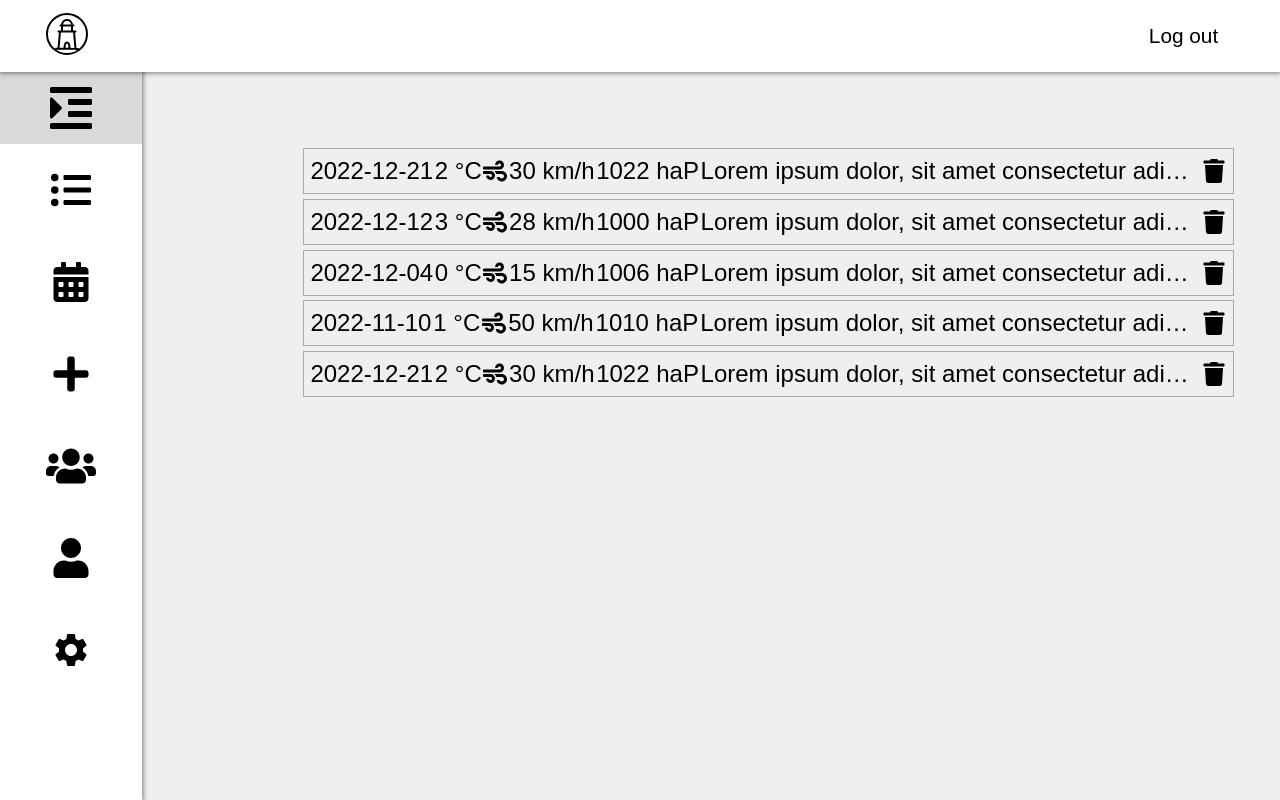
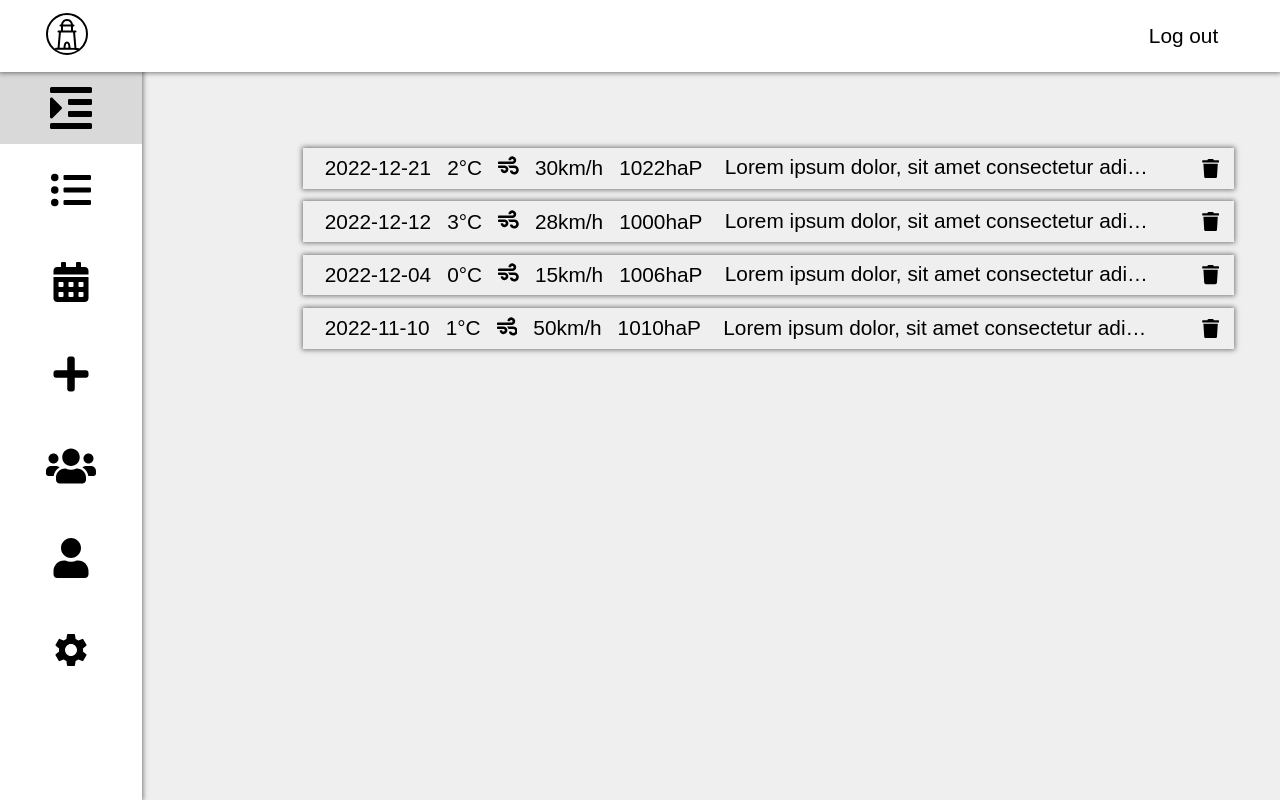
Before and after one commit to sbacanski0730/weather-and-hr-logbook-web, a React (Create React App) app: page / in a window 1280 px wide. Built offline with nearby package versions, Linux system fonts and the light colour scheme.

Commit message:
new styles for Report Component

```diff
--- a/src/Components/PageContainer/PageContainer.jsx
+++ b/src/Components/PageContainer/PageContainer.jsx
@@ -5,7 +5,7 @@ const PageContainer = ({ children }) => {
 	return (
 		<>
 			<PageContainerStyle>
-				<div className='wrapper'>
+				<div className='page-container-wrapper'>
 					{/* just for testing reasons */}
 					{/* <div className='dummy-div'>{children}</div> */}
 					{children}
--- a/src/Components/PageContainer/PageContainer.style.js
+++ b/src/Components/PageContainer/PageContainer.style.js
@@ -14,7 +14,7 @@ export const PageContainerStyle = styled.div`
 	justify-content: flex-end;
 	align-items: flex-end;
 
-	.wrapper {
+	.page-container-wrapper {
 		/* border: 1px solid black; */
 		/* background-color: rgba(200, 200, 200, 0.9); */
 
--- a/src/components/ReportComponent/Report.jsx
+++ b/src/components/ReportComponent/Report.jsx
@@ -1,6 +1,6 @@
-import React from 'react';
+import React, { useState } from 'react';
 import { ReportStyle } from './Report.style';
-import { FaWind, FaTrash } from 'react-icons/fa';
+import { FaWind, FaTrash, FaEdit } from 'react-icons/fa';
 
 const Report = ({
 	date,
@@ -9,17 +9,28 @@ const Report = ({
 	sky_status,
 	wind_speed,
 	pressure,
-	content,
+	report_content,
 }) => {
+	const [isOpen, setIsOpen] = useState(false);
+
 	return (
-		<ReportStyle>
-			<p className='element'>{date}</p>
-			<p className='element'>{temperature} &#176;C</p>
-			<FaWind className='element' />
-			<p className='element'>{wind_speed} km/h</p>
-			<p className='element'>{pressure} haP</p>
-			<p className='element content'>{content}</p>
-			<FaTrash className='element' />
+		<ReportStyle isOpen={isOpen} onClick={() => setIsOpen(!isOpen)}>
+			<div className='report-data'>
+				<p>{date}</p>
+				<p>{temperature}°C</p>
+				<div className='icon'>
+					<FaWind />
+				</div>
+				<p>{wind_speed}km/h</p>
+				<p>{pressure}haP</p>
+			</div>
+			<div className='report-content'>
+				<p>{report_content}</p>
+			</div>
+			<div className='left-icons'>
+				<FaTrash className='edit-icon' />
+				<FaEdit className='edit-icon' id='icon' />
+			</div>
 		</ReportStyle>
 	);
 };
--- a/src/components/ReportComponent/Report.style.js
+++ b/src/components/ReportComponent/Report.style.js
@@ -1,38 +1,119 @@
-import styled from 'styled-components';
+import styled, { css } from 'styled-components';
 
 export const ReportStyle = styled.div`
-	/* border: 1px solid red; */
-	border: 1px solid rgba(100, 100, 100, 0.5);
-
+	/* border: 1px solid black; */
+	box-shadow: 0px 0px 5px 1px rgba(0, 0, 0, 0.5);
+	border: 1px solid transparent;
+	width: 100%;
 	display: flex;
 	flex-direction: row;
-	justify-content: space-between;
-	align-items: center;
-	padding: 0.5rem 0.4rem;
-	/* white-space: nowrap; */
-	margin-bottom: 0.3rem;
+	padding: 0.4rem 0.8rem;
 	cursor: default;
+	user-select: none;
+
+	transition: all 0.2s ease;
 
 	&:hover {
-		border: 1px solid rgba(0, 0, 0, 0.8);
+		box-shadow: 0px 0px 5px 1px rgba(0, 0, 0, 0.9);
 	}
 
-	.element {
-		/* border: 1px solid black; */
-		/* height: 100%; */
-		/* width: 100%; */
+	.report-data {
+		flex: 2;
+
+		width: 100%;
 		display: flex;
 		align-items: center;
-		white-space: nowrap;
-		font-size: 1.5rem;
+		justify-content: center;
+		transition: all 0.4s ease;
+		p,
+		.icon {
+			padding: 0 0.5rem;
+			font-size: 1.3rem;
+			white-space: nowrap;
+		}
 	}
 
-	.content {
-		/* border: 1px solid black; */
+	.report-content {
+		flex: 3;
+		display: flex;
+		align-items: center;
+		justify-content: flex-start;
+		height: 100%;
+		overflow: hidden;
 
-		max-width: 500px;
-		text-overflow: ellipsis;
-		overflow: hidden;
-		display: inline-block;
+		p {
+			width: 90%;
+			white-space: nowrap;
+			text-overflow: ellipsis;
+			overflow: hidden;
+			font-size: 1.3rem;
+			padding-left: 0.9rem;
+		}
 	}
+
+	.left-icons {
+		display: flex;
+		flex-direction: column;
+		align-items: center;
+		justify-content: flex-start;
+		padding-top: 0.2rem;
+
+		.edit-icon {
+			font-size: 1.2rem;
+
+			&:hover {
+				cursor: pointer;
+			}
+		}
+
+		#icon {
+			display: none;
+		}
+	}
+
+	${({ isOpen }) => {
+		if (isOpen) {
+			return css`
+				&:hover {
+					border: 1px solid transparent;
+				}
+
+				.report-data {
+					flex-direction: column;
+					align-items: flex-start;
+
+					p,
+					.icon {
+						/* TODO: to style; */
+						/* margin: 0.4rem 0; */
+					}
+				}
+
+				.report-content {
+					align-items: center;
+					justify-content: flex-start;
+
+					p {
+						width: 100%;
+						padding: 1rem 1rem;
+						white-space: normal;
+						text-align: left;
+						text-justify: inter-word;
+						line-height: 1.5;
+						font-size: 1.2rem;
+					}
+				}
+
+				.left-icons {
+					align-items: center;
+					justify-content: flex-start;
+					gap: 1rem;
+
+					#icon {
+						display: block;
+					}
+				}
+			`;
+		}
+	}}
 `;
--- a/src/pages/ReportsPage/ReportsPage.jsx
+++ b/src/pages/ReportsPage/ReportsPage.jsx
@@ -5,7 +5,7 @@ import Report from '../../components/ReportComponent/Report';
 import dummy_data from '../../assets/dummy-data.json';
 
 const ReportsPage = () => {
-	console.log(dummy_data);
+	// console.table(dummy_data);
 
 	return (
 		<ReportsPageStyle>
@@ -20,54 +20,11 @@ const ReportsPage = () => {
 							sky_status={item.sky_status}
 							wind_speed={item.wind_speed}
 							pressure={item.pressure}
-							content={item.content}
+							report_content={item.content}
 						/>
 					</>
 				);
 			})}
-
-			<Report
-				date={'2022-12-21'}
-				time={'02:31'}
-				temperature={'2'}
-				sky_status={'rain'}
-				wind_speed={'30'}
-				pressure={'1022'}
-				content={
-					'Lorem ipsum dolor, sit amet consectetur adipisicing elit. Fuga mollitia quibusdam doloremque dicta! Veritatis assumenda nisi quisquam eaque modi nesciunt hic animi in odit, minus deleniti sit sequi perspiciatis vel dolore libero quo natus quibusdam id cupiditate? Consectetur, non animi!'
-				}
-			/>
-			{/* <Report
-				date={'2021-01-01'}
-				time={'02:31'}
-				temperature={'3'}
-				sky_status={'rain'}
-				wind_speed={'23'}
-				pressure={'1006'}
-				content={
-					'A cos tam cos tam. Jakby niby cos a jednak niczego. Jakby było, a nie ma.'
-				}
-			/> */}
-			{/* <Report
-				date={'2021-11-09'}
-				time={'01:09'}
-				temperature={'4'}
-				sky_status={'rain'}
-				wind_speed={'21'}
-				pressure={'900'}
-				content={
-					'Litwo ojczyzno moja. Ty jestes jak zdrowie. Ile się ciebie pamieta tyleź ciebie załuję.'
-				}
-			/> */}
-			{/* <Report
-				date={'2021-10-02'}
-				time={'07:55'}
-				temperature={'1'}
-				sky_status={'rain'}
-				wind_speed={'30'}
-				pressure={'850'}
-				content={'Miałem ja owieczkę małą. Śliczną, biała jak śnieg.'}
-			/> */}
 		</ReportsPageStyle>
 	);
 };
--- a/src/pages/ReportsPage/ReportsPage.style.js
+++ b/src/pages/ReportsPage/ReportsPage.style.js
@@ -1,8 +1,17 @@
 import styled from 'styled-components';
 
 export const ReportsPageStyle = styled.div`
-	/* border: 1px dashed black; */
+	/* border: 1px dashed red; */
 
-	/* width: 100%; */
+	/* TODO: add styled for overflow of the reports  */
+
+	width: 100%;
 	/* height: 100%; */
+
+	display: flex;
+	flex-direction: column;
+	justify-content: flex-start;
+	/* justify-content: space-between; */
+	align-items: center;
+	gap: 0.8rem;
 `;
```
